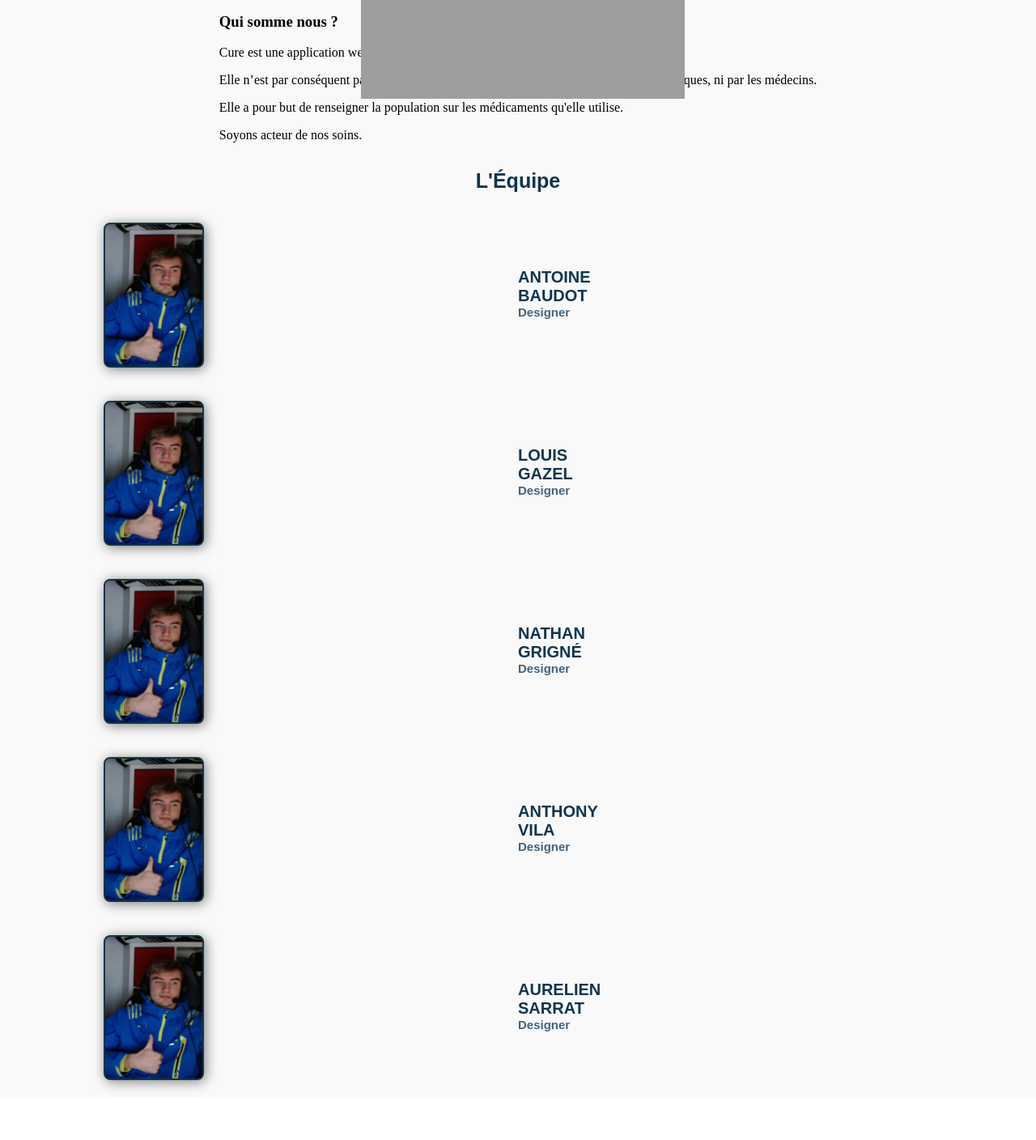
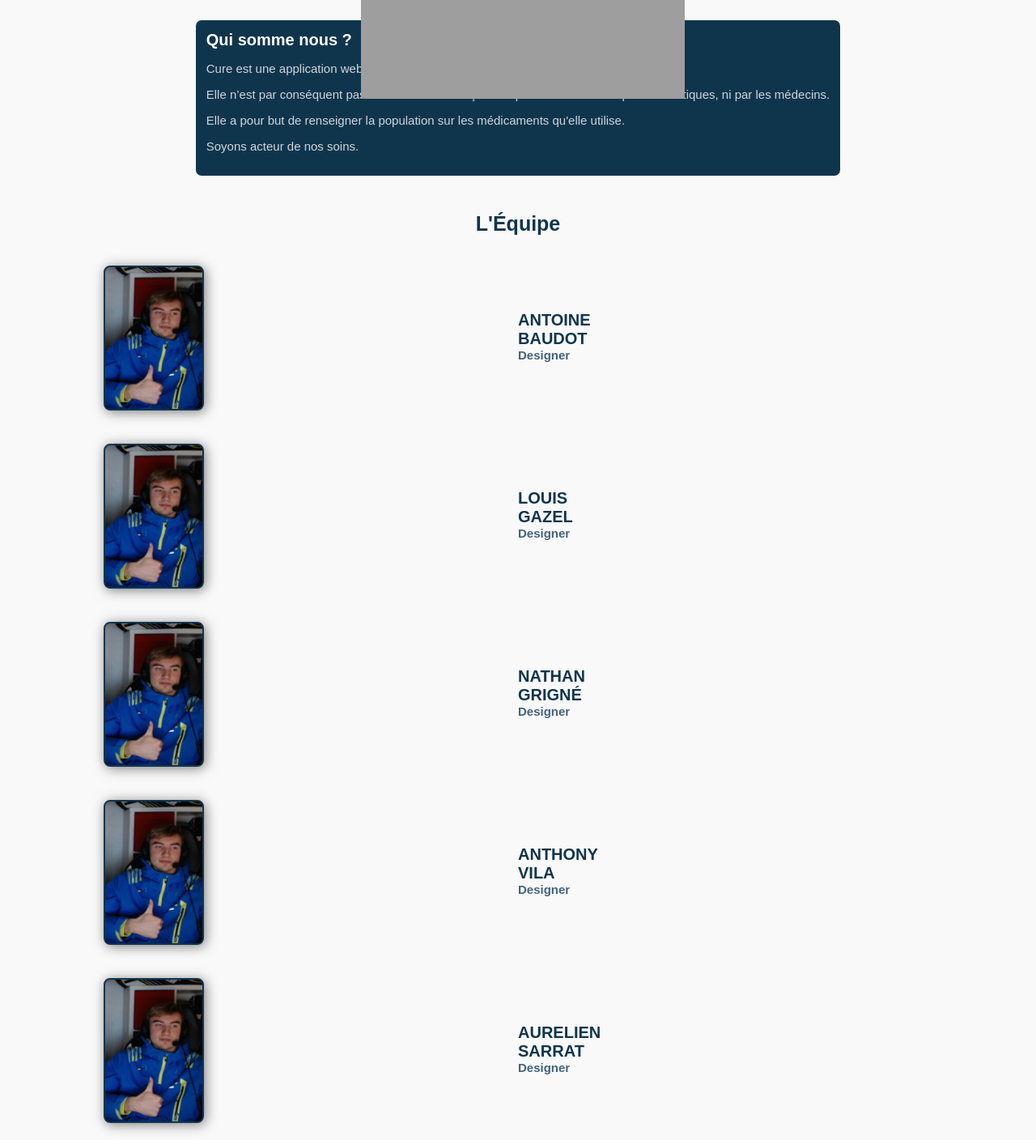
Before and after one commit to NathanGrigne/cure, a PHP site: page /team in a window 1280 px wide. Shown: the part 53-1461 px from the top of the page at 81% size. Before the commit the page ends 1401 px from the top, so only its background shows below. Run offline with PHP 8.4, Linux system fonts and the light colour scheme; grey boxes are pictures that could not be loaded.

Commit message:
add 'qui somme nous' team page style

```diff
--- a/assets/styles/team.css
+++ b/assets/styles/team.css
@@ -9,6 +9,35 @@ body{
 
 
 /*MAIN*/
+.containerProject {
+    padding: 12px;
+    font-family: 'Montserrat', sans-serif;
+
+}
+.containerProject .containerArticleProject {
+    background-color: #0F354D;
+    border-radius: 7px;
+    margin: 16px 0;
+
+}
+
+.containerProject .containerArticleProject .containerTextProject {
+    padding: 13px;
+}
+.containerProject .containerArticleProject .containerTextProject h3 {
+    margin: 0;
+    color: #ffffff;
+    font-size: 20px;
+    font-weight: 700;
+}
+.containerProject .containerArticleProject .containerTextProject .textArticle {
+    color: #FFFFFFCC;
+    font-size: 15px;
+
+}
+.containerProject .containerArticleProject .containerTextProject .bold {
+    font-weight: 900;
+}
 
 .team{
     width: 100vw;
```
